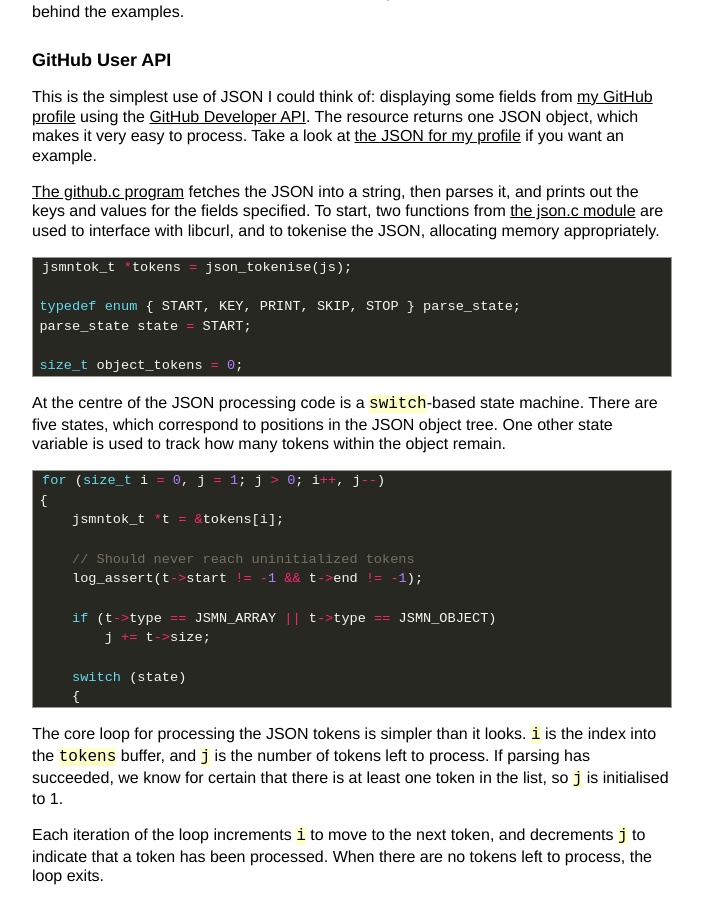
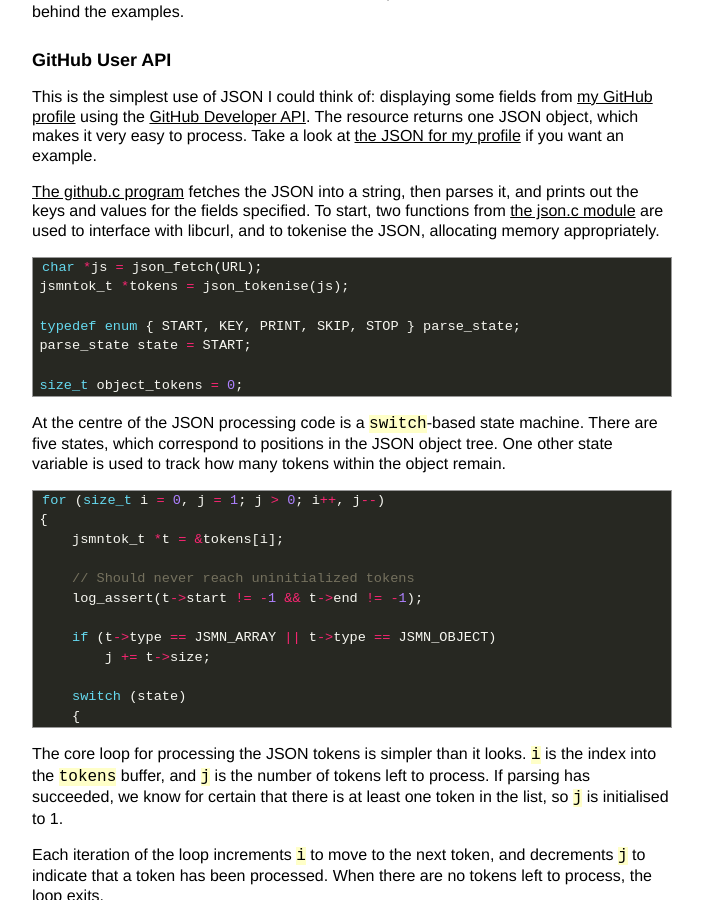
Before and after one commit to alisdair/alisdair.github.com, a Jekyll site: the page built from _posts/2012-08-14-jsmn-example.md, in a window 1280 px wide and 900 px high, scrolled down 361 px. Shown: the whole window, without its empty margins (288-991 px from the left). Built offline with Jekyll 4.4.1, drawn with Linux system fonts in a browser that asks for light colours; Markdown is read by kramdown in place of the engine named in the settings.

Commit message:
Fix missing line in first code example.

```diff
--- a/_posts/2012-08-14-jsmn-example.md
+++ b/_posts/2012-08-14-jsmn-example.md
@@ -20,6 +20,7 @@ This is the simplest use of JSON I could think of: displaying some fields from [
 [The github.c program](https://github.com/alisdair/jsmn-example/blob/master/github.c) fetches the JSON into a string, then parses it, and prints out the keys and values for the fields specified. To start, two functions from [the json.c module](https://github.com/alisdair/jsmn-example/blob/master/json.c) are used to interface with libcurl, and to tokenise the JSON, allocating memory appropriately.
 
 {% highlight c %}
+char *js = json_fetch(URL);
 jsmntok_t *tokens = json_tokenise(js);
 
 typedef enum { START, KEY, PRINT, SKIP, STOP } parse_state;
```
